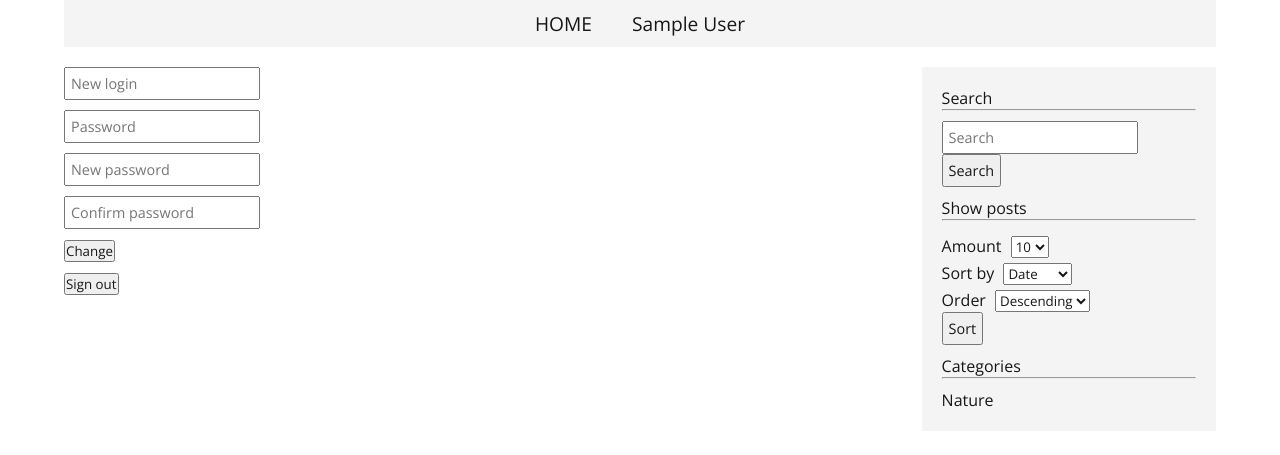
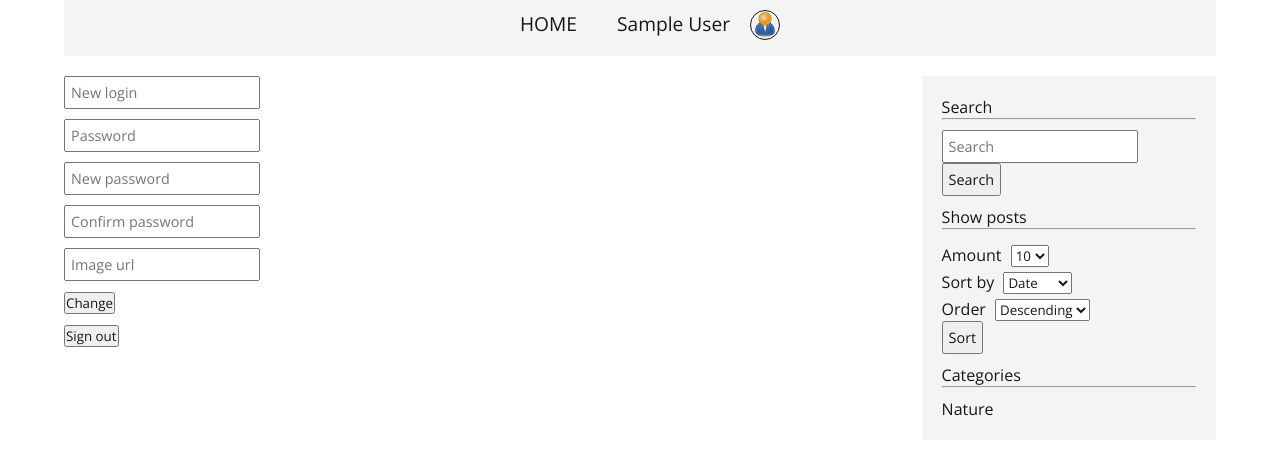
Before and after one commit to Nitelike/blog, a PHP site: page /user.php in a window 1280 px wide. Shown: the top 455 px of the page. Run offline with PHP 8.4, Linux system fonts and the light colour scheme; the visitor is signed in with stand-in values (Sample User, id 1); data comes from the database, SQL or seed files in the repository; data that the repository does not hold is empty.

Commit message:
user icon

```diff
--- a/css/topnav.css
+++ b/css/topnav.css
@@ -13,3 +13,8 @@
 .topnav a {
 	padding: 5px 20px;
 }
+.icon {
+	max-height: 30px;
+	border-radius: 50%;
+	border: 1px solid #171717;
+}
--- a/includes/get-user.php
+++ b/includes/get-user.php
@@ -5,5 +5,6 @@
 		if (mysqli_num_rows($user) !== false) {
 			$user = mysqli_fetch_assoc($user);
 			$user_name = $user['name'];
+			$user_icon = $user['image_url'];
 		}
 	}
--- a/includes/topnav.php
+++ b/includes/topnav.php
@@ -11,5 +11,15 @@
 		?>
 		<li><a href="user.php"><?php echo $user['name'] ?></a></li>
 		<?php } ?>
+		<?php if (isset($_SESSION['user'])) {?>
+		<li><img src="<?php
+			if ($user_icon != null) {
+				echo $user_icon;
+			}
+			else {
+				echo '../images/user.png';
+			}
+		?>" alt="icon" class="icon"></li>
+	<?php } ?>
 	</ul>
 </nav>
--- a/pages/user.php
+++ b/pages/user.php
@@ -34,6 +34,10 @@
 							else {
 								$errors[] = 'User with name "'. $name . '" already exists';
 							}
+						}
+						if (trim($data['image']) != '') {
+							$image_url = trim($data['image']);
+							$query = mysqli_query($connection, "UPDATE `users` SET `image_url` = '$image_url' WHERE `users`.`id` = $user_id;");
 						}
 						if (trim($data['password']) != '' or trim($data['new_password']) != '' or trim($data['confirm_new_password']) != '') {
 							$password = trim($data['password']);
@@ -74,6 +78,10 @@
 					</div>
 
 					<div class="input-holder">
+						<input name="image" type="text" placeholder="Image url" value="<?php echo @$data['image'] ?>">
+					</div>
+
+					<div class="input-holder">
 						<button name="to_change" type="submit">Change</button>
 					</div>
 				</form>
```
Also changed, not shown: images/user.png (added).
